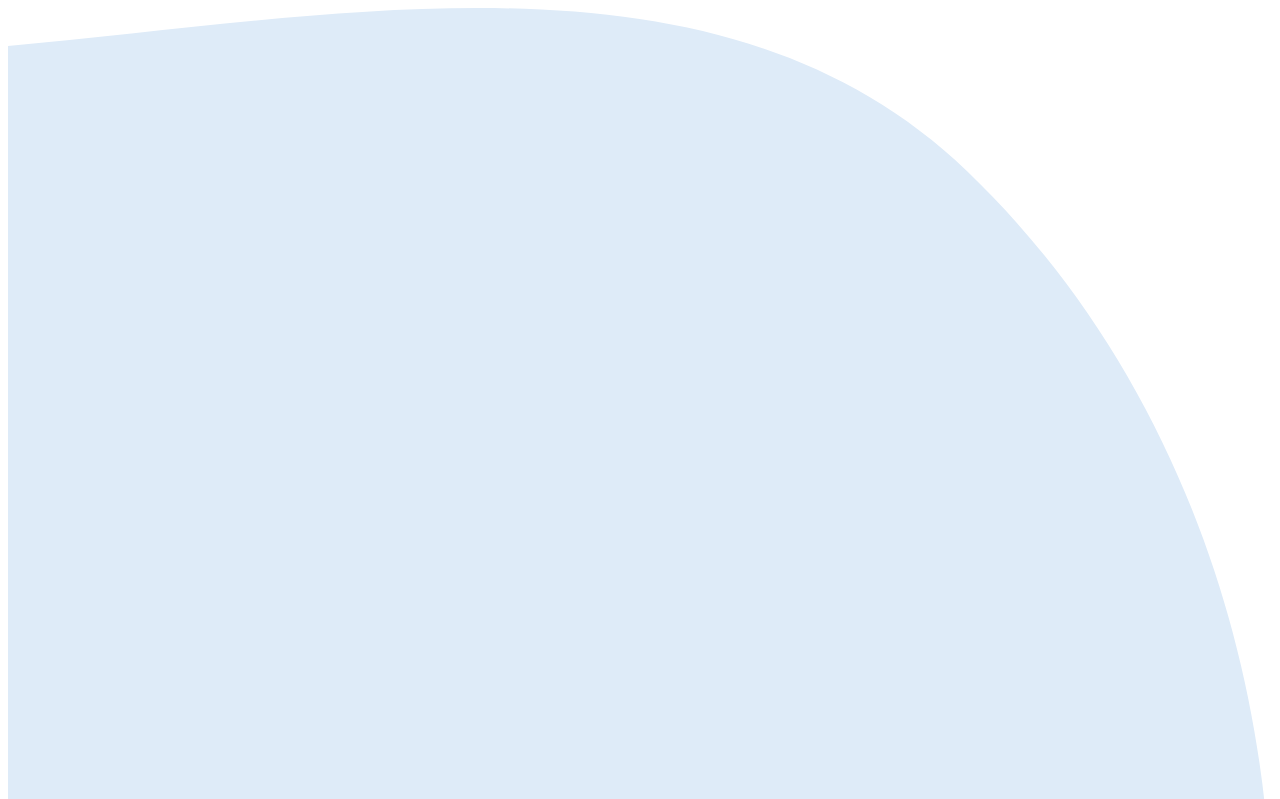
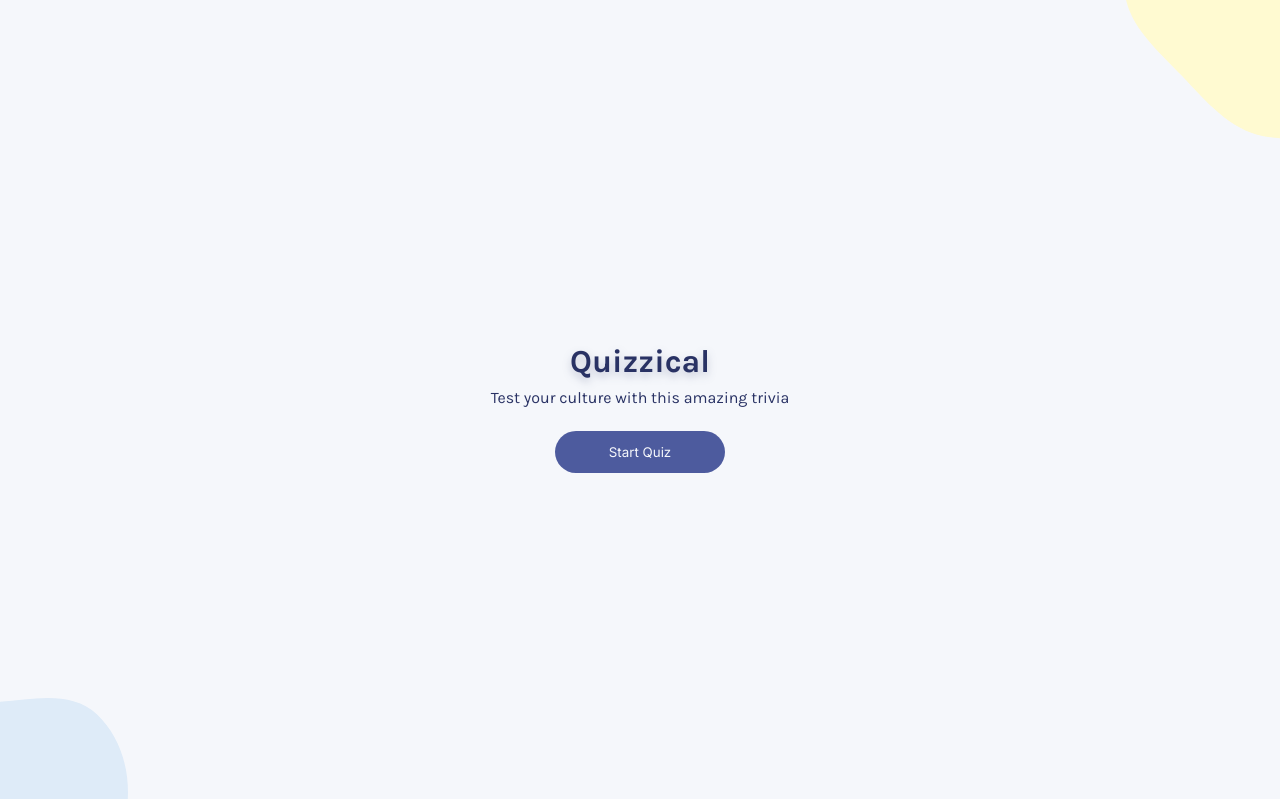
Before and after one commit to amuuo-dev/Quizzical-Trivia, a React (Vite) app: page / in a window 1280 px wide. Shown: the top 799 px of the page. Built offline with nearby package versions, Linux system fonts and the light colour scheme.

Commit message:
style the welcome page

```diff
--- a/src/index.css
+++ b/src/index.css
@@ -1,2 +1,80 @@
 @import url("https://fonts.googleapis.com/css2?family=Karla:ital,wght@0,200..800;1,200..800&display=swap");
 @import url("https://fonts.googleapis.com/css2?family=Inter:wght@100..900&display=swap");
+*,
+*::before,
+*::after {
+  box-sizing: border-box;
+  padding: 0;
+  margin: 0;
+}
+html {
+  font-family: "Inter", sans-serif;
+}
+h1,
+h2,
+h3,
+h4 {
+  font-family: "Karla", sans-serif;
+}
+/* SVG                    */
+.blobBL {
+  position: absolute;
+  bottom: 0;
+  left: 0;
+  width: 10vw;
+}
+.blobTR {
+  position: absolute;
+  top: 0;
+  right: 0;
+  width: 15vw;
+}
+.app-container {
+  position: relative;
+  display: flex;
+  align-items: center;
+  justify-content: center;
+  flex-direction: column;
+  color: #293264;
+  background-color: #f5f7fb;
+  min-height: 100vh;
+  padding-top: 1em;
+}
+.app-title {
+  filter: drop-shadow(0px 4px 4px rgba(41, 50, 100, 0.25));
+  font-weight: 700;
+}
+.app-subtitle {
+  font-size: 1rem;
+  font-weight: 400;
+  line-height: 19px;
+  margin: 0.5em 0 1.5em 0;
+  text-align: center;
+}
+.btn-container {
+  width: min(80%, 45rem);
+  margin-block: 1em;
+  display: flex;
+  align-items: center;
+  justify-content: center;
+  text-align: center;
+}
+/* Button */
+.btn {
+  border: none;
+  background-color: #4d5b9e;
+  padding: 1em 4em;
+  color: #f5f7fb;
+  border-radius: 100vmax;
+  font-family: "Inter", sans-serif;
+  cursor: pointer;
+  transition: all 100ms ease-in-out;
+}
+.btn:focus-visible,
+.btn:hover {
+  transform: scale(0.95);
+  box-shadow: 0px 2px 2px rgba(77, 91, 158, 0.5);
+}
+.btn:active {
+  box-shadow: inset 5px 5px 10px -3px rgba(0, 0, 0, 0.7);
+}
```
